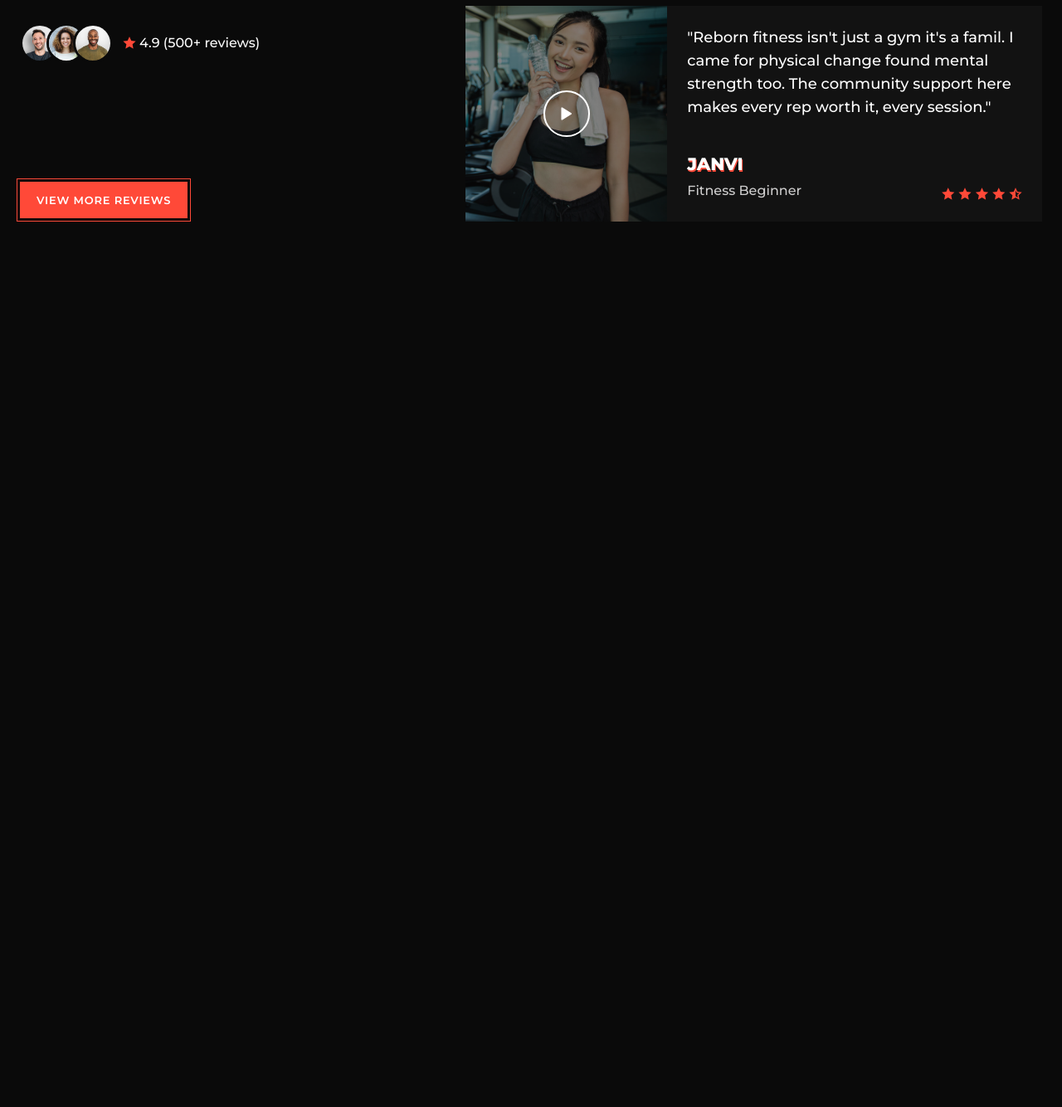
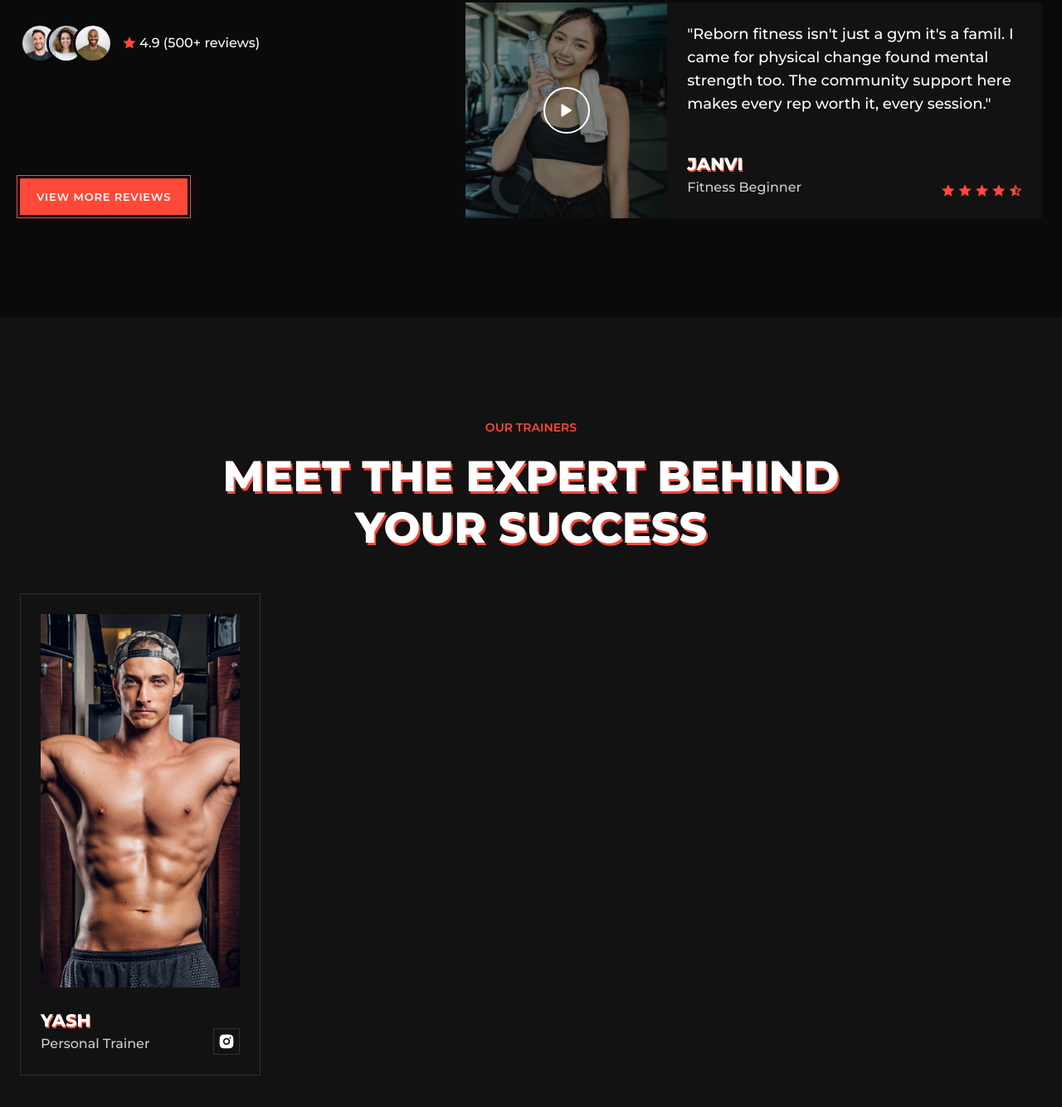
Before and after one commit to Nikhilrsingh/gym-website, a plain HTML site: page index.html in a window 1280 px wide. Shown: the part 4958-6292 px from the top of the page at 83% size. Before the commit the page ends 5345 px from the top, so only its background shows below. Drawn offline with nearby package versions, Linux system fonts and the light colour scheme.

Commit message:
feat(trainers): implement trainers showcase section

```diff
--- a/assets/css/styles.css
+++ b/assets/css/styles.css
@@ -678,7 +678,6 @@ padding-inline: 1.5rem;
 
 .member-name {
   font-size: var(--largest-font-size);
-  margin-bottom: 0.25rem;
 }
 
 .member-rating i {
@@ -686,6 +685,71 @@ padding-inline: 1.5rem;
 }
 
 /*=============== TRAINERS ===============*/
+.trainer {
+  max-width: 100%;
+  background-color: var(--container-color);
+}
+
+.trainer-container {
+  grid-template-columns: repeat(4, 1fr);
+}
+
+.trainer-item {
+  border: 1px solid var(--border-color);
+  padding: 1.5rem;
+  transition: border 0.3s ease;
+}
+
+.trainer-item:hover {
+  border-color: var(--first-color);
+}
+
+.trainer-img-wrapper {
+  height: 450px;
+  overflow: hidden;
+  margin-bottom: 1.5rem;
+}
+
+.trainer-img {
+  height: 100%;
+  object-fit: cover;
+  transition: transform 0.7s ease;
+}
+
+.trainer-item:hover .trainer-img {
+  transform: scale(1.1);
+}
+
+.trainer-data {
+  display: flex;
+  align-items: flex-end;
+  justify-content: space-between;
+}
+
+.trainer-name {
+  font-size: var(--largest-font-size);
+}
+
+.trainer-social {
+  display: flex;
+  column-gap: 0.5rem;
+}
+
+.trainer-social-link {
+  border: 1px solid var(--border-color);
+  width: 32px;
+  aspect-ratio: 1/1;
+  color: var(--title-color);
+  font-size: 1.25rem;
+  display: grid;
+  place-items: center;
+  transition: all 0.3s ease;
+}
+
+.trainer-social-link:hover {
+  background-color: var(--first-color);
+  border-color: var(--first-color);
+}
 
 /*=============== CONTACT ===============*/
 
--- a/index.html
+++ b/index.html
@@ -453,6 +453,31 @@
 </section>
 
     <!--=============== TRAINER ===============-->
+    <section class="trainer section container">
+      <span class="section-subtitle center">Our Trainers</span>
+        <h2 class="section-title center">Meet The Expert Behind Your Success</h2>
+
+        <div class="trainer-container grid">
+          <article class="trainer-item">
+            <div class="trainer-img-wrapper">
+              <img src="assets/img/trainer-1.jpg" alt="" class="trainer-img">
+            </div>
+
+            <div class="trainer-data">
+              <div>
+                <h3 class="trainer-name">Yash</h3>
+                <p class="trainer-job">Personal Trainer</p>
+              </div>
+
+              <div class="trainer-social">
+                <a href="#" target="_blank" class="trainer-social-link">
+                  <i class="ri-instagram-fill"></i>
+                </a>
+              </div>
+            </div>
+          </article>
+        </div>
+    </section>
 
     <!--=============== CONTACT ===============-->
 
```
